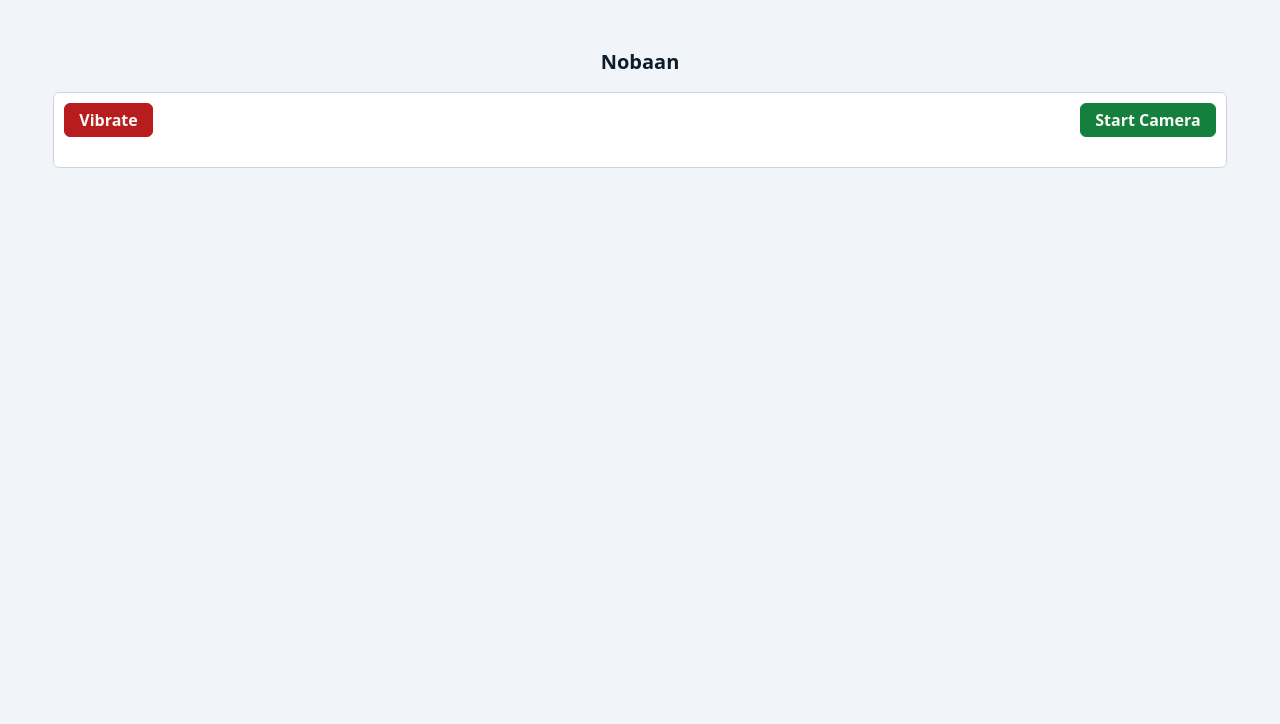
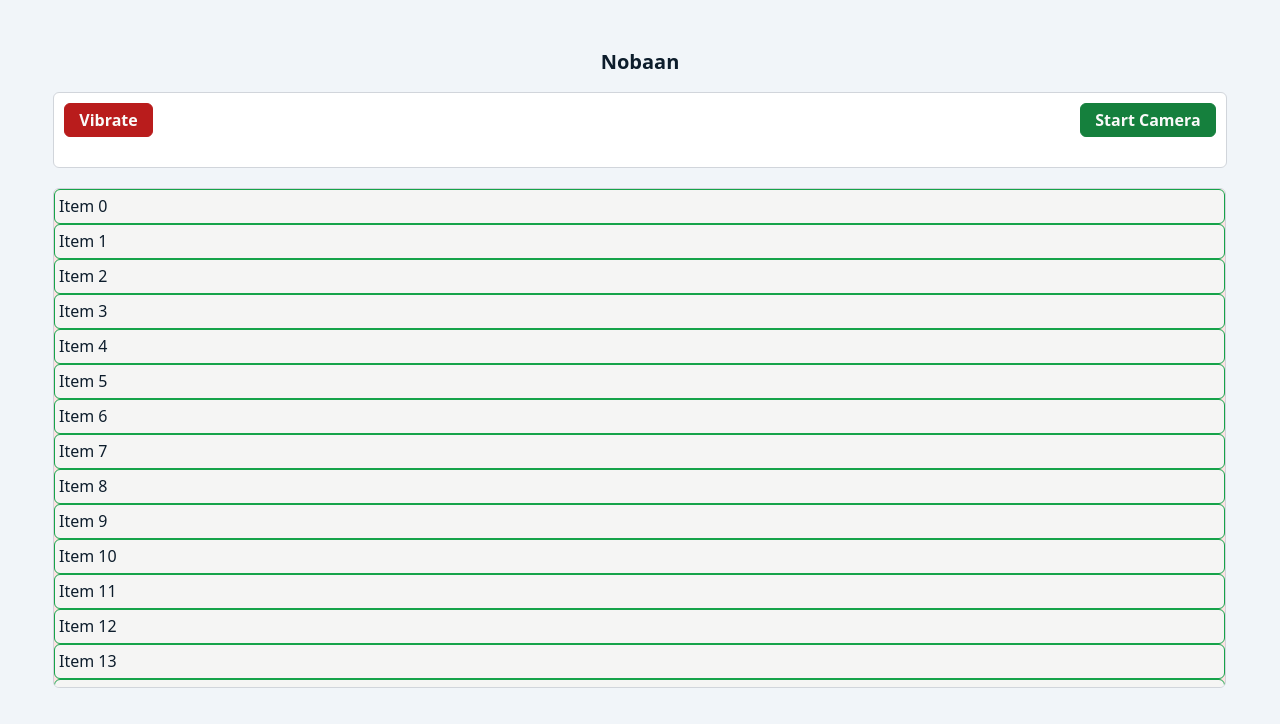
Before and after one commit to ali-khoshqamat/NobaanPWI-Task, a React (Vite) app: page / in a window 1280 px wide. Shown: the top 724 px of the page. Built offline with nearby package versions, Linux system fonts and the light colour scheme; no server answers.

Commit message:
feat(HeavyList)

```diff
--- a/package.json
+++ b/package.json
@@ -14,11 +14,14 @@
   },
   "dependencies": {
     "react": "^18.2.0",
-    "react-dom": "^18.2.0"
+    "react-dom": "^18.2.0",
+    "react-window": "^1.8.9"
   },
   "devDependencies": {
+    "@faker-js/faker": "^7.6.0",
     "@types/react": "^18.0.28",
     "@types/react-dom": "^18.0.11",
+    "@types/react-window": "^1.8.5",
     "@types/webrtc": "^0.0.35",
     "@typescript-eslint/eslint-plugin": "^5.57.1",
     "@typescript-eslint/parser": "^5.57.1",
--- a/src/App.tsx
+++ b/src/App.tsx
@@ -1,6 +1,7 @@
 import { useEffect, useState } from "react";
 import InstallButton from "./components/InstallButton";
 import VibrateCamera from "./components/VibrateCamera";
+import { FixedSizeList, ListChildComponentProps } from "react-window";
 // import type { MediaStream, MediaStreamConstraints } from "@types/webrtc";
 // import { MediaStream, MediaStreamConstraints } from "webrtc";
 
@@ -10,6 +11,15 @@ function App() {
   //   window.matchMedia("(orientation: landscape)").matches
   // );
   // console.log("isLandscapt: ", isLandscape);
+  const data = Array.from({ length: 1000000 }, (_, index) => `Item ${index}`);
+  const Row = ({ index, style }: ListChildComponentProps) => (
+    <div
+      style={style}
+      className="bg-stone-100 p-1 w-full border border-green-600 rounded-md"
+    >
+      {data[index]}
+    </div>
+  );
 
   useEffect(() => {
     const orientationChangeHandler = (event: DeviceOrientationEvent) => {
@@ -47,8 +57,19 @@ function App() {
         <header className="font-bold text-xl m-4">
           <h2>Nobaan</h2>
         </header>
+        {/* <section className="flex flex-col w-11/12 bg-white p-2.5 border border-solid border-gray-300 rounded-md mb-5"> */}
+
         <VibrateCamera />
         <InstallButton />
+        <FixedSizeList
+          height={500}
+          width={500}
+          itemCount={1000000}
+          itemSize={35}
+          className="!w-11/12 bg-red-100 border border-solid border-gray-300 rounded-md"
+        >
+          {Row}
+        </FixedSizeList>
       </div>
     </>
   );
--- a/src/components/InstallButton.tsx
+++ b/src/components/InstallButton.tsx
@@ -40,7 +40,7 @@ const InstallButton = () => {
 
   return (
     <button
-      className="outline-none py-1 px-3.5 bg-green-700 text-stone-50 border border-solid border-green-700 rounded-md font-bold"
+      className="outline-none py-1 px-3.5 mb-5 bg-green-700 text-stone-50 border border-solid border-green-700 rounded-md font-bold"
       onClick={handleInstallClick}
     >
       Install App
--- a/src/main.tsx
+++ b/src/main.tsx
@@ -1,6 +1,6 @@
 import React from 'react'
 import ReactDOM from 'react-dom/client'
-import App from './App.tsx'
+import App from './App.js'
 import './index.css'
 
 ReactDOM.createRoot(document.getElementById('root') as HTMLElement).render(
```
Also changed, not shown: 1 other file (tests, documents, lock files or other folders).
